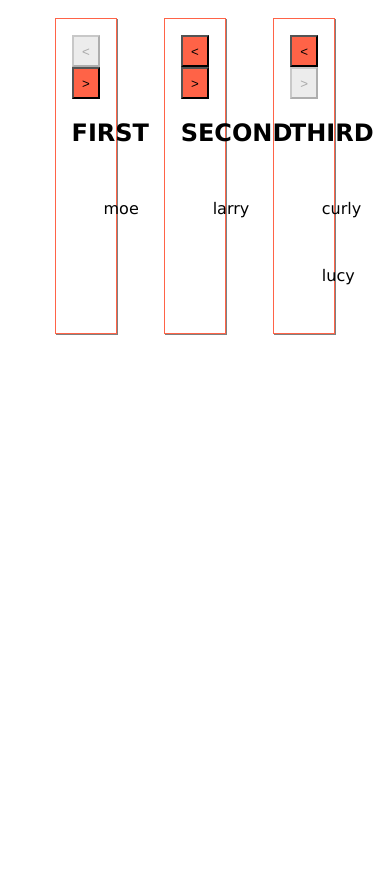
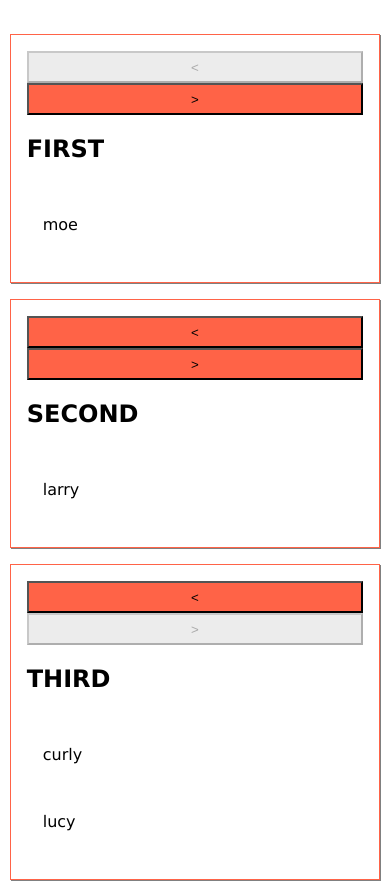
Before and after one commit to ShelOrock/acme-first-second-third, a plain HTML site: page index.html in a window 390 px wide. Shown: the part 87-975 px from the top of the page. Before the commit the page ends 844 px from the top, so only its background shows below. Drawn offline with Linux system fonts and the light colour scheme.

Commit message:
made responsive. names still yeet off page

```diff
--- a/styles.css
+++ b/styles.css
@@ -21,7 +21,7 @@ h1 {
 }
 
 #lists > div > div > p{
-    padding: 1rem;
+    padding: 1rem 0;
     margin: 1rem;
 }
 
@@ -38,3 +38,16 @@ button {
 button:disabled {
     background-color: rgb(236, 236, 236);
 }
+
+@media (max-width: 600px) {
+    #lists {
+        flex-direction: column;
+        justify-content: center;
+        align-items: center;
+    }
+
+    #lists > div {
+        width: 90%;
+        margin-top: 1rem;
+    }
+}
```
